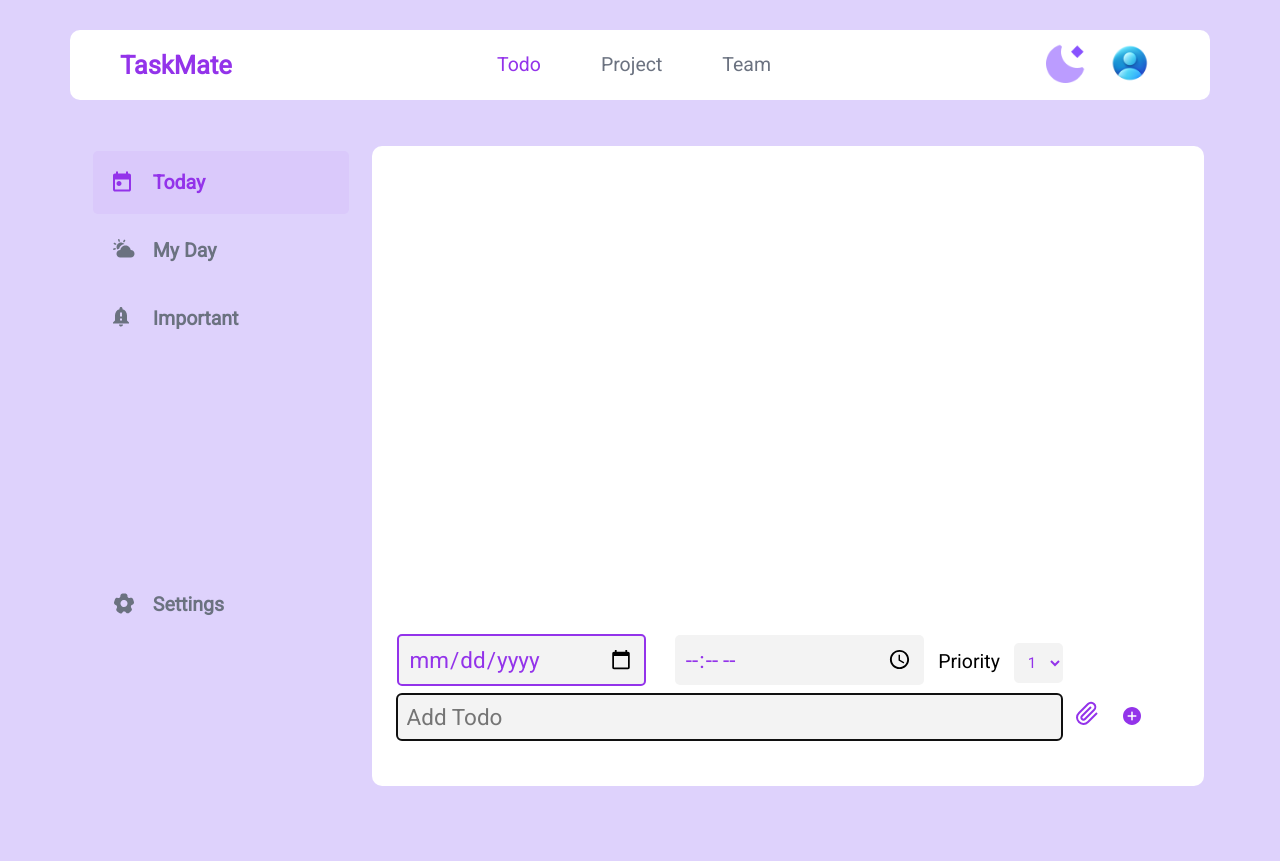
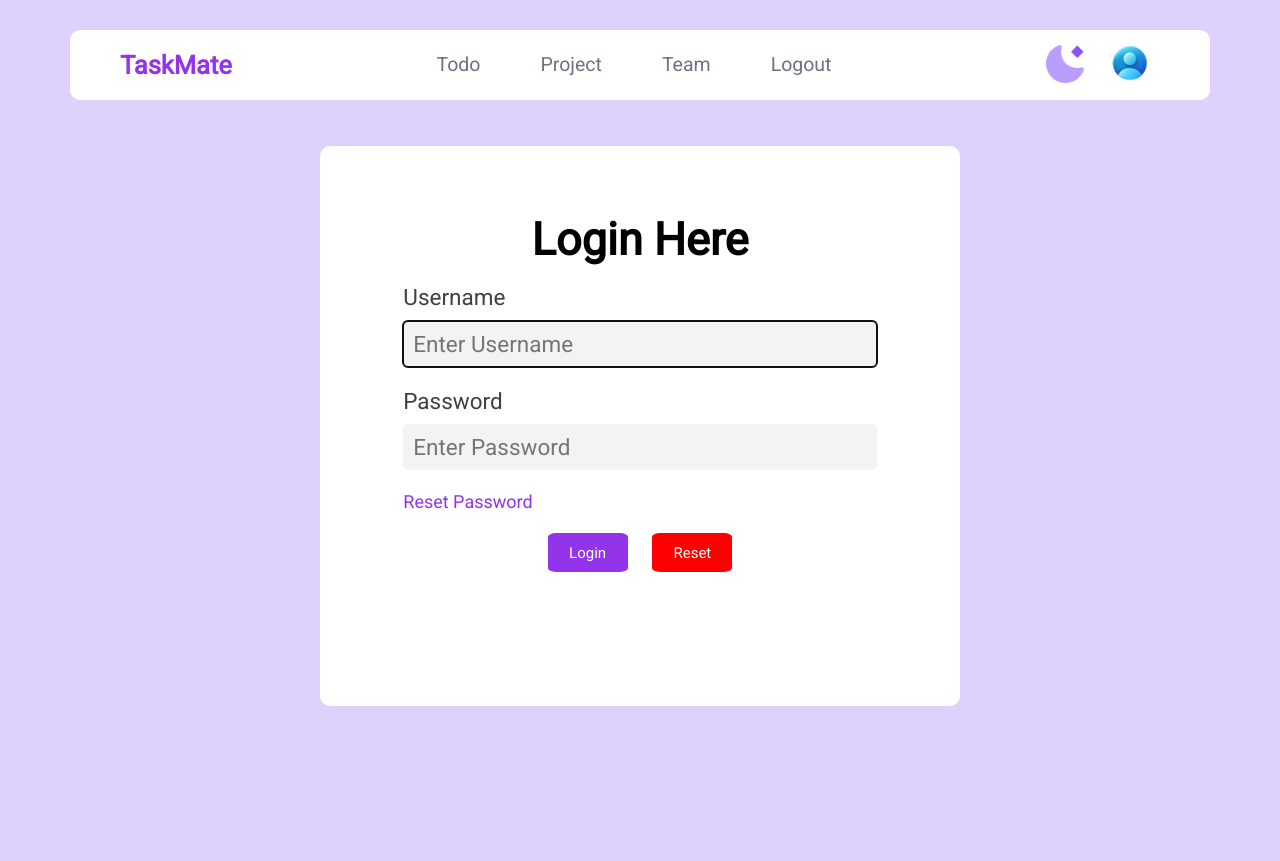
Before and after one commit to bishalde/TaskMate, a Flask app: page / in a window 1280 px wide. After the commit the page ends 706 px from the top, so only its background shows below. Run offline with Flask 2, Linux system fonts and the light colour scheme; data that the repository does not hold is empty.

Commit message:
Updated Login File

```diff
--- a/APP.py
+++ b/APP.py
@@ -1,5 +1,6 @@
 from flask import *
 import mysql.connector
+from werkzeug import secure_filename
 
 
 mydb = mysql.connector.connect(
@@ -21,32 +22,59 @@ mycursor.execute("""
                     filename varchar(255)
                 )
 ;""")
+mycursor.execute("""CREATE TABLE IF NOT EXISTS todo_users(
+                    username VARCHAR(255) NOT NULL PRIMARY KEY,
+                    password VARCHAR(255) NOT NULL
+);
+""")
 
 app = Flask(__name__)
+app.secret_key = 'bishalde5741'
+
+@app.route('/homepage',methods=['POST','GET'])
+def homepage():
+    if 'username' in session:
+        user=session['username']
+        if(request.method == "POST"):
+            user=session['username']
+            date=request.form.get('date')
+            time=request.form.get('time')
+            priority=request.form.get('priority')
+            description=request.form.get('description')
+            file=request.form.get('file')
+
+            sql="""
+                INSERT INTO `todo_data` (`deadline`,`user_id` ,`deadlinetime`, `priority`, `description`,`filename`)
+                VALUES ('{}','{}' ,'{}', '{}', '{}','{}')
+            ;""".format(date,user,time,priority,description,file)
+            mycursor.execute(sql)
+            mydb.commit()
+
+        sql="""
+            SELECT * FROM todo_data WHERE user_id='{}' ORDER BY deadline,deadlinetime,priority DESC;
+        ;""".format(user)
+        mycursor.execute(sql)
+        a=mycursor.fetchall()
+        data={'todo':a}
+        return render_template('index.html',data=data)
+    else:
+        return redirect(url_for("login"))
 
 @app.route("/",methods=["GET","POST"])
-def homepage():
-    if(request.method == "POST"):
-        date=request.form.get('date')
-        time=request.form.get('time')
-        priority=request.form.get('priority')
-        description=request.form.get('description')
-        file=request.form.get('file')
+def login():
+    if request.method=="POST":
+        username=request.form["username"]
+        password=request.form["password"]
 
-        sql="""
-            INSERT INTO `todo_data` (`deadline`, `deadlinetime`, `priority`, `description`,`filename`)
-            VALUES ('{}', '{}', '{}', '{}','{}')
-        ;""".format(date,time,priority,description,file)
+        sql="SELECT * FROM todo_users WHERE username ='{}' && password='{}';".format(username,password)
         mycursor.execute(sql)
-        mydb.commit()
-
-    sql="""
-        SELECT * FROM todo_data ORDER BY deadline,deadlinetime,priority DESC;
-    ;"""
-    mycursor.execute(sql)
-    a=mycursor.fetchall()
-    data={'todo':a}
-    return render_template('index.html',data=data)
+        data=mycursor.fetchall()
+        if len(data)>0:
+            session['username'] = username
+            return redirect(url_for('homepage'))
+        else:
+            return render_template('login.html',error="Credentials not found..!")
+    return render_template('login.html',error=None)
 
 @app.route("/delete/<int:idd>",methods=["GET","POST"])
 def delete(idd):
@@ -54,4 +82,9 @@ def delete(idd):
     mycursor.execute(sql)
     return redirect(url_for('homepage'))
 
+
+@app.route('/logout')
+def logout():
+    session.pop('username', None)
+    return redirect(url_for('login'))
 app.run(debug=True,host='0.0.0.0')
--- a/static/css/style.css
+++ b/static/css/style.css
@@ -48,8 +48,11 @@ header > a>div.logo {
   display: flex;
   justify-content: space-between;
 }
-.nav-bar > ul > li {
+.nav-bar > ul > li{
+
   list-style: none;
+}
+.nav-bar > ul > li>a {
   margin: 0 30px;
   font-family: "Roboto";
   font-size: 1.3rem;
@@ -78,6 +81,10 @@ header > a>div.logo {
 .main-content > .side1 {
   display: flex;
   flex-direction: column;
+}
+.main-content>.side1>h1{
+  display: inline;
+  font-size: 2rem;
 }
 .main-content > .side1 > a > .menu {
   padding: 20px;
@@ -219,3 +226,87 @@ header > a>div.logo {
 .side2 >form>label>svg{
     display: inline-block;
 }
+.error-message{
+  color: white;
+  background-color: red;
+  height: 5vh;
+  width: 50vw;
+  border-radius: 10px;
+  display: block;
+  margin: auto;
+  margin-top: 4%;
+  padding: 1%;
+
+}
+.login-box{
+  background-color: white;
+  height: 70vh;
+  width: 50vw;
+  border-radius: 10px;
+  display: block;
+  margin: auto;
+  margin-top: 4%;
+  padding: 5%;
+}
+.login-box h1{
+  font-family: "Roboto";
+  padding-top: 2%;
+  text-align: center;
+  font-size: 3rem;
+  color: black;
+}
+.login-box label{
+  display: block;
+  font-family: "Roboto";
+  font-size: 1.5rem;
+  color: #404040;
+  margin-left: 5%;
+  margin-bottom: 2%;
+
+}
+.login-box input[type="text"],input[type="password"]{
+  font-family: var(--fontstyle);
+  font-size: 1.5rem;
+  display: block;
+  margin: auto;
+  width: 90%;
+  padding: 10px 10px;
+  background: #F3F3F3;
+  border-radius: 5px;
+  border-width: 0px;
+  color: #9333ea;
+  margin-bottom: 4%;
+}
+.login-box input[type="text"]:hover,input[type="password"]:hover{
+  border: 2px solid #9333ea;
+}
+
+.login-box .reset-password{
+  margin-left: 5%;
+  margin-bottom: 2%;
+  display: block;
+  font-family: "Roboto";
+  font-size: 1.2rem;
+  color: #9333ea;
+}
+
+.login-box .btns{
+  margin-left: auto;
+  margin-right: auto;
+  text-align: center;
+
+}
+
+.login-box button{
+  padding: 2%;
+  width: 80px;
+  border-radius: 10%;
+  border-width: 0;
+  background-color: #9333ea;
+  color: white;
+  margin: 2%;
+}
+
+.login-box .res{
+  background-color: red;
+}
--- /dev/null
+++ b/templates/base.html
@@ -0,0 +1,36 @@
+<!DOCTYPE html>
+<html lang="en">
+  <head>
+    <meta charset="UTF-8" />
+    <meta http-equiv="X-UA-Compatible" content="IE=edge" />
+    <meta name="viewport" content="width=device-width, initial-scale=1.0" />
+    <link rel="stylesheet" href="/static/css/style.css">
+    <title>
+        {% block title %}
+        {% endblock title %}
+    </title>
+  </head>
+  <body>
+    <header class="header">
+      <a href="/homepage">
+      <div class="logo">TaskMate</div>
+    </a>
+      <nav class="nav-bar">
+        <ul>
+          <li class="active"><a href="#">Todo</a></li>
+          <li><a href="#">Project</a></li>
+          <li><a href="#">Team</a></li>
+          <li><a href="/logout">Logout</a></li>
+        </ul>
+      </nav>
+      <div class="options">
+        <a href="#"><img src="/static/images/icons8-moon-and-stars-48.png" alt="" /></a>
+        <a href="#"><img src="/static/images/user3d.png" alt="" /></a>
+      </div>
+    </header>
+    {% block body %}
+
+    {% endblock body %}
+
+</body>
+</html>
--- a/templates/index.html
+++ b/templates/index.html
@@ -1,32 +1,15 @@
-<!DOCTYPE html>
-<html lang="en">
-  <head>
-    <meta charset="UTF-8" />
-    <meta http-equiv="X-UA-Compatible" content="IE=edge" />
-    <meta name="viewport" content="width=device-width, initial-scale=1.0" />
-    <link rel="stylesheet" href="/static/css/style.css">
-    <title>TaskMate-HomePage</title>
-  </head>
-  <body>
-    <header class="header">
-      <a href="/">
-      <div class="logo">TaskMate</div>
-    </a>
-      <nav class="nav-bar">
-        <ul>
-          <li class="active"><a href="#"></a>Todo</li>
-          <li><a href="#"></a>Project</li>
-          <li><a href="#"></a>Team</li>
-        </ul>
-      </nav>
-      <div class="options">
-        <a href="#"><img src="/static/images/icons8-moon-and-stars-48.png" alt="" /></a>
-        <a href="#"><img src="/static/images/user3d.png" alt="" /></a>
-      </div>
-    </header>
+{% extends 'base.html' %}
+
+{% block title %}
+    TaskMate-Homepage
+{% endblock title %}
+
+{% block body %}
     <main class="main-content">
       <div class="side1">
-        <a href="">        <div class="side1-1 menu active">
+        <h1>Hey, {{session['username']}}</h1>
+        <a href="">
+          <div class="side1-1 menu active">
             <svg
               width="18"
               height="21"
@@ -103,7 +86,7 @@
         </div>
 
 
-        <form action="/" method="post">
+        <form action="/homepage" method="post">
 
           <input type="date" name="date" id="date">
           <input type="time" name="time" id="time">
@@ -135,5 +118,4 @@
       </form>
       </div>
     </main>
-  </body>
-</html>
+  {% endblock body %}
--- /dev/null
+++ b/templates/login.html
@@ -0,0 +1,28 @@
+{% extends 'base.html' %}
+
+{% block title %}
+        TaskMate-Login
+{% endblock title %}
+
+{% block body %}
+    {% if error!=None %}
+    <div class="error-message">
+        {{ error }}
+    </div>
+    {% endif %}
+    <div class="login-box">
+        <form action="" method="post">
+        <h1>Login Here</h1>
+        <br>
+        <label for="username">Username </label>
+        <input type="text" autofocus placeholder="Enter Username" name="username">
+        <label for="password">Password</label>
+        <input type="password" placeholder="Enter Password" name="password">
+        <a class="reset-password" href="/resetPassword" target="_blank" r>Reset Password</a>
+        <div class="btns">
+        <button type="submit">Login</button>
+        <button class="res"type="reset">Reset</button>
+        </div>
+    </form>
+    </div>
+{% endblock body %}
```
